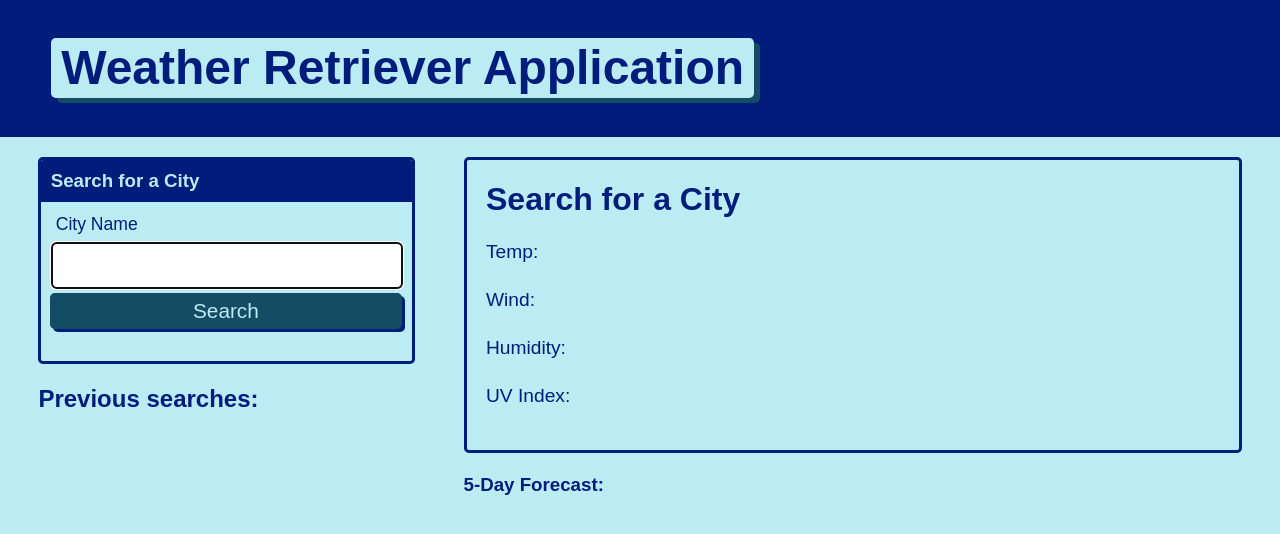
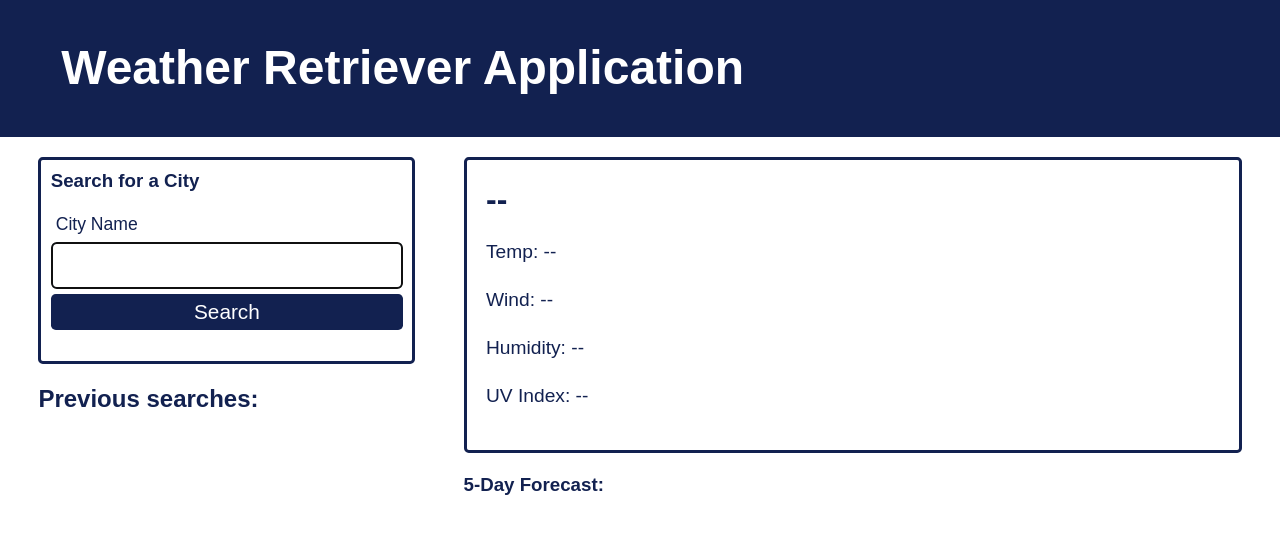
Before and after one commit to Zym0tic/weather-retriever, a plain HTML site: page index.html in a window 1280 px wide. Drawn offline with nearby package versions, Linux system fonts and the light colour scheme; some icons are missing.

Commit message:
updated some styles in hero/card header

```diff
--- a/assets/css/styles.css
+++ b/assets/css/styles.css
@@ -1,9 +1,9 @@
 :root {
-    --primary: #bbebf3;
+    --primary: #ffffff;
     --secondary: #ce5b5b;
     --tertiary: #595f81;
     --light-dark: #134c63;
-    --dark: #001d7c;
+    --dark: #122150;
     --border-radius: .3rem;
   }
 
@@ -57,9 +57,7 @@
     color: var(--primary);
     border: none;
     outline: none;
-    background-color: var(--light-dark);
-    box-shadow: 3px 3px var(--dark);
-    transform: translate(-1px, -1px);
+    background-color: var(--dark);
   }
 
    .btn:hover {
@@ -108,12 +106,9 @@
 
   .app-title {
     font-size: 3rem;
-    background-color: var(--primary);
-    color: var(--dark);
+    color: var(--primary);
     padding: 0 10px;
     display: inline-block;
-    border-radius: var(--border-radius);
-    box-shadow: 6px 5px var(--light-dark);
   }
 
   .list-group {
@@ -150,8 +145,8 @@
   }
 
   .card-header {
-    color: var(--primary);
-    background-color: var(--dark);
+    color: var(--dark);
+    /* background-color: var(--light-dark); */
     padding: 2.5%;
     border-radius: calc(.18rem - 1px) calc(.18rem - 1px) 0 0;
   }
--- a/assets/js/index.js
+++ b/assets/js/index.js
@@ -26,52 +26,52 @@ var formSubmitHandler = function (event) {
   };
 
 
-// var getWeather = function (city) {
-//     var apiUrl = "http://api.openweathermap.org/data/2.5/weather?q=" + city + "&appid=" + APIKey;
+var getWeather = function (city) {
+    var apiUrl = "http://api.openweathermap.org/data/2.5/weather?q=" + city + "&appid=" + APIKey;
 
 
-//     fetch(apiUrl)
+    fetch(apiUrl)
+    .then(function (response) {
+      if (response.ok) {
+        console.log(response);
+        response.json().then(function (data) {
+          console.log(data);
+
+
+
+          displayWeather(data, city);
+
+        });
+      } else {
+        alert('Error: ' + response.statusText);
+      }
+    })
+    .catch(function (error) {
+      alert('Unable to connect to OpenWeather');
+    });
+
+}
+
+// var getWeather = function (city) {
+//     var cityUrl = "https://api.openweathermap.org/data/3.0/onecall?lat=" + lat + "&lon=" + lon + "&exclude=" +part +"&appid=" + APIKey;
+
+//     fetch(cityUrl)
 //     .then(function (response) {
 //       if (response.ok) {
 //         console.log(response);
 //         response.json().then(function (data) {
 //           console.log(data);
 
+//           fetch ("http://api.openweathermap.org/geo/1.0/direct?q=" + city + "&limit={limit}&appid=" + APIKey)
+//           .then(function(response) {
+//             return response.json();
+//           })
+//           .then(function (data){
+//             console.log(data);
+//             displayWeather(data, city);
+//           });
 
-
-//           displayWeather(data, city);
-
-//         });
-//       } else {
-//         alert('Error: ' + response.statusText);
-//       }
-//     })
-//     .catch(function (error) {
-//       alert('Unable to connect to OpenWeather');
-//     });
-
-// }
-
-var getWeather = function (city) {
-    var cityUrl = "https://api.openweathermap.org/data/3.0/onecall?lat=" + lat + "&lon=" + lon + "&exclude=" +part +"&appid=" + APIKey;
-
-    fetch(cityUrl)
-    .then(function (response) {
-      if (response.ok) {
-        console.log(response);
-        response.json().then(function (data) {
-          console.log(data);
-
-          fetch ("http://api.openweathermap.org/geo/1.0/direct?q=" + city + "&limit={limit}&appid=" + APIKey)
-          .then(function(response) {
-            return response.json();
-          })
-          .then(function (data){
-            console.log(data);
-            displayWeather(data, city);
-          });
-
-});
+// });
 
 var displayWeather = function (data) {
     cityInfoEl.textContent = data.name + " (" + moment().format("MMM Do YY") + ")";
--- a/index.html
+++ b/index.html
@@ -47,11 +47,11 @@
           id="current-weather-container"
           class="card card-body current-weather"
         >
-          <h4 id="cityInfo">Search for a City</h4>
-          <p class="temp">Temp:</p>
-          <p class="wind">Wind:</p>
-          <p class="humidity">Humidity:</p>
-          <p class="uv">UV Index:</p>
+          <h4 id="cityInfo">--</h4>
+          <p class="temp">Temp: --</p>
+          <p class="wind">Wind: --</p>
+          <p class="humidity">Humidity: --</p>
+          <p class="uv">UV Index: --</p>
         </div>
         <div class="weather-forecast">
           <h3>5-Day Forecast:</h3>
```
